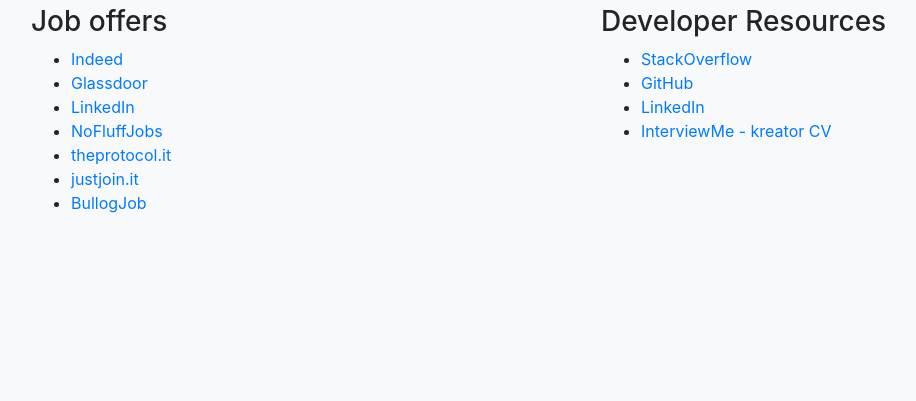
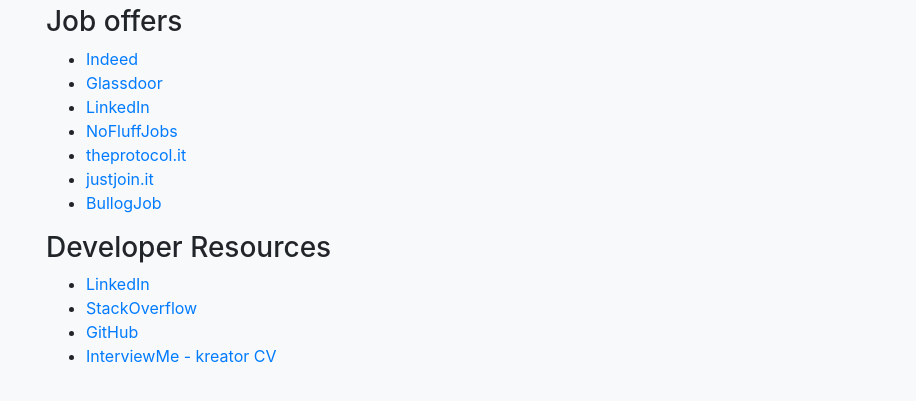
Before and after one commit to EasyJobHelp/EasyJobHelp, a plain HTML site: page index.html in a window 1280 px wide. Shown: the part 51-452 px from the top of the page, without its empty margins (54-970 px from the left). Drawn offline with nearby package versions, Linux system fonts and the light colour scheme.

Commit message:
Update index.html

```diff
--- a/index.html
+++ b/index.html
@@ -12,7 +12,6 @@
 <body style="background-color: #f8f9fa;">
     <div class="container">
         <h1 class="text-center" style="color: #212529;">Job Portal Links</h1>
-        <div class="row">
             <div class="col-md-6">
                 <h3>Job offers</h3>
                 <ul>
@@ -28,9 +27,9 @@
             <div class="col-md-6">
                 <h3>Developer Resources</h3>
                 <ul>
+                    <li><a href="https://www.linkedin.com/in/grzegorz-pisarczyk/" target="_blank">LinkedIn</a></li>
                     <li><a href="https://stackoverflow.com/" target="_blank">StackOverflow</a></li>
                     <li><a href="https://github.com/" target="_blank">GitHub</a></li>
-                    <li><a href="https://www.linkedin.com/" target="_blank">LinkedIn</a></li>
                     <li><a href="https://interviewme.pl/" target="_blank">InterviewMe - kreator CV</a></li>
                 </ul>
             </div>
```
